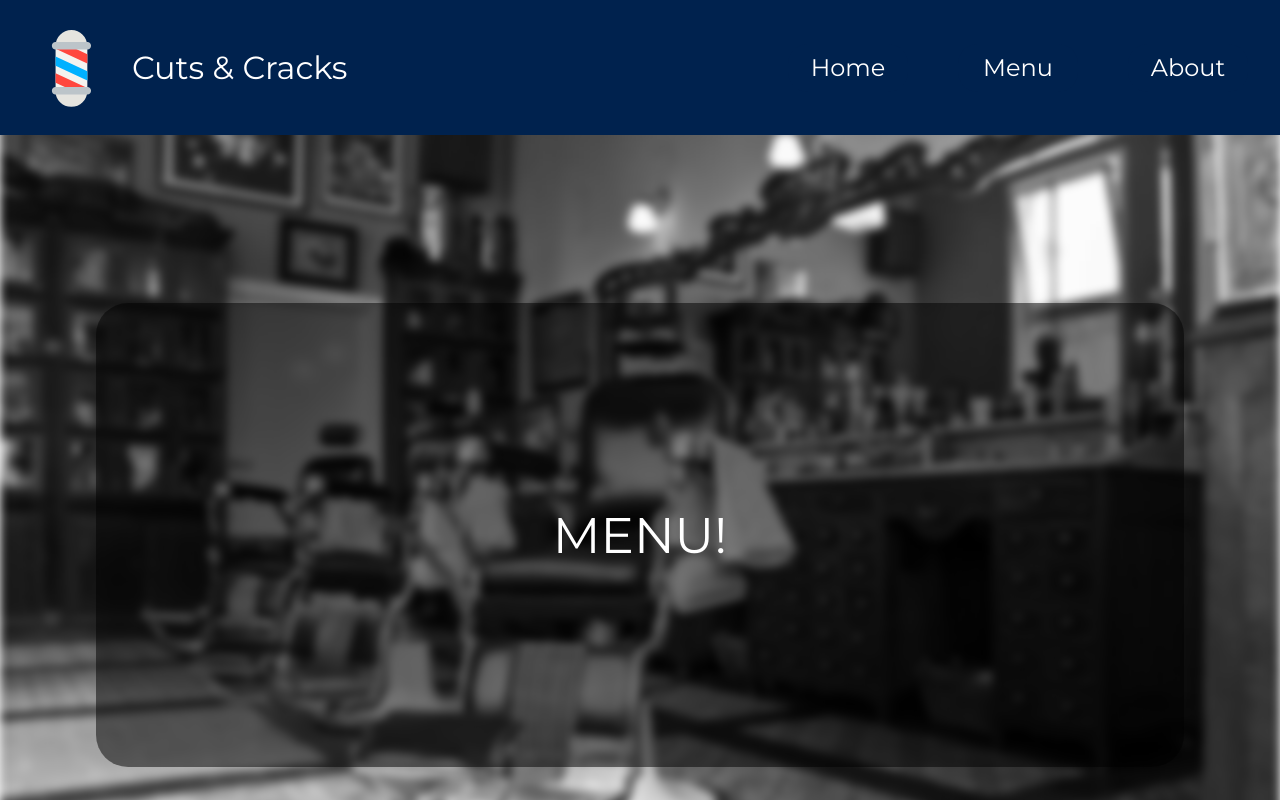
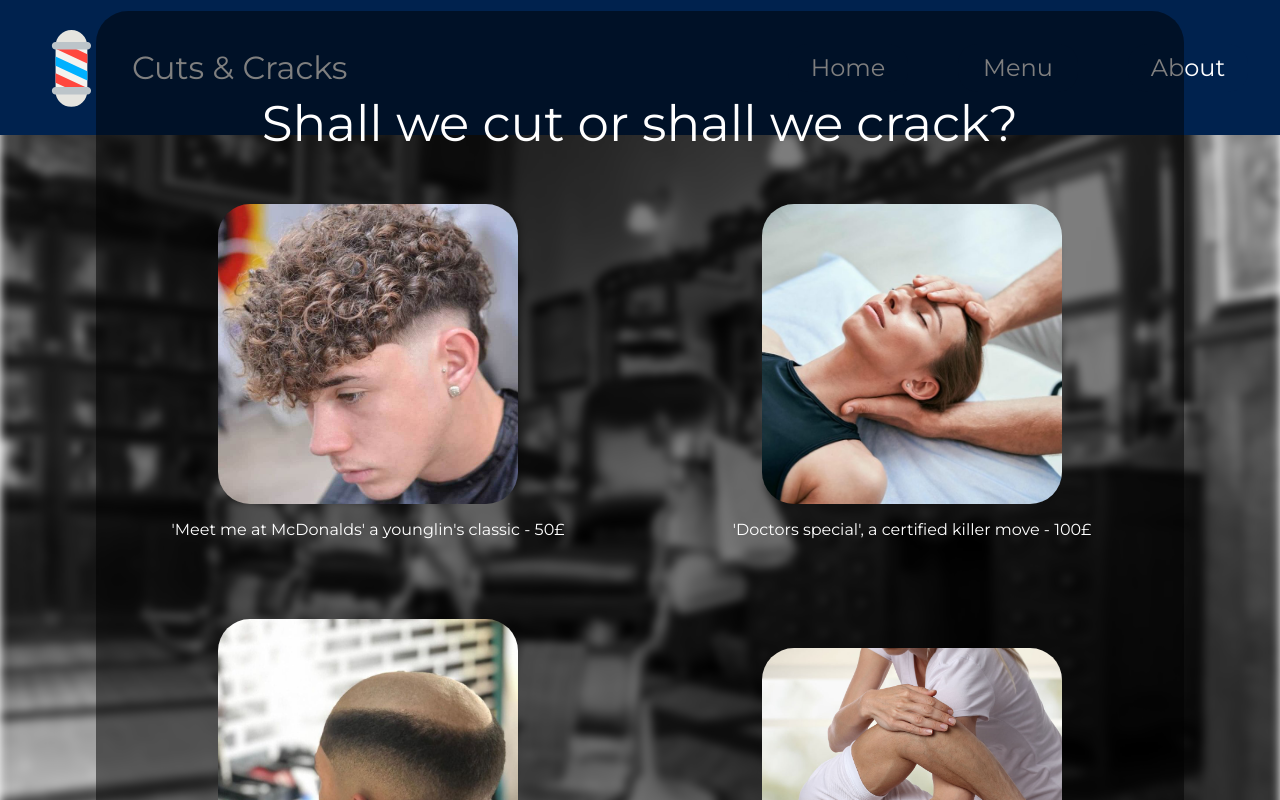
Before and after one commit to StefanTudora/restaurant-page, a website built with webpack: page src/template.html in a window 1280 px wide. Both pictures are taken after a click on the button "Menu". Shown: the top 800 px of the page. Built offline with nearby package versions, Linux system fonts and the light colour scheme; a web font is replaced by a local one.

Commit message:
Save progress

```diff
--- a/src/index.js
+++ b/src/index.js
@@ -67,3 +67,4 @@ function attachListeners() {
 addBarberLogo();
 addBackground();
 attachListeners();
+loadDivIntoContent(getHomeContent());
--- a/src/menu/menu-style.css
+++ b/src/menu/menu-style.css
@@ -1,3 +1,23 @@
 #menu-container {
+    height: auto;
+}
 
+.menu-item {
+    display: flex;
+    flex-direction: column;
+    justify-content: center;
+    align-items: center;
 }
+
+.menu-item > img {
+    width: 300px;
+    height: 300px;
+    object-fit: cover;
+    border-radius: 2rem;
+}
+
+#grid-menu {
+    display: grid;
+    grid-template-columns: 1fr 1fr;
+    gap: 4rem;
+}
--- a/src/menu/menu.js
+++ b/src/menu/menu.js
@@ -1,19 +1,53 @@
 
 import "./menu-style.css";
 
+import broccoli from "./assets/broccoli-head.jpg";
+import neckCrack from "./assets/neck-crack.jpg";
+import reverseFade from "./assets/reverse-fade.jpg";
+import spineCrack from "./assets/spine-crack.jpg";
+
 var menuContent = null;
 
+const descriptions = [
+    "'Meet me at McDonalds' a younglin's classic - 50£",
+    "'Doctors special', a certified killer move - 100£",
+    "You kids hate you and your wife wants a divorce. As if that wasn't enough, you're loosing your masculine mane with age. Why not go with the reverse fade? You know, since everything is fadding away as it is already. - 100£",
+    "You'll never walk with pain in your spine ever again! - 50£",
+];
+
+const images = [broccoli, neckCrack, reverseFade, spineCrack];
+
+function getMenuGrid() {
+    const gridMenu = document.createElement("div");
+    gridMenu.id = "grid-menu";
+
+    for (let idx = 0; idx < descriptions.length; ++idx) {
+        const menuItem = document.createElement("div");
+        menuItem.classList.add("menu-item");
+        const image = document.createElement("img");
+        image.src = images[idx];
+        const description = document.createElement("p");
+        description.textContent = descriptions[idx];
+        menuItem.appendChild(image);
+        menuItem.appendChild(description);
+        gridMenu.appendChild(menuItem);
+    }
+
+    return gridMenu;
+}
+
 function getMenuContent() {
-    // if (menuContent !== null) {
-    //     return menuContent;
-    // }
+    if (menuContent !== null) {
+        return menuContent;
+    }
     const menuContainer = document.createElement("div");
     menuContainer.id = "menu-container";
     menuContainer.classList.add("container");
     const welcomeMessage = document.createElement("p");
-    welcomeMessage.textContent = "MENU!";
+    welcomeMessage.textContent = "Shall we cut or shall we crack?";
 
     menuContainer.appendChild(welcomeMessage);
+    menuContainer.appendChild(getMenuGrid());
 
     menuContent = menuContainer;
     return menuContainer;
```
Also changed, not shown: src/menu/assets/broccoli-head.jpg (renamed from src/menu/assets/brocolli-head.jpg), src/menu/assets/neck-crack.jpg (added), src/menu/assets/spine-crack.jpg (added).
